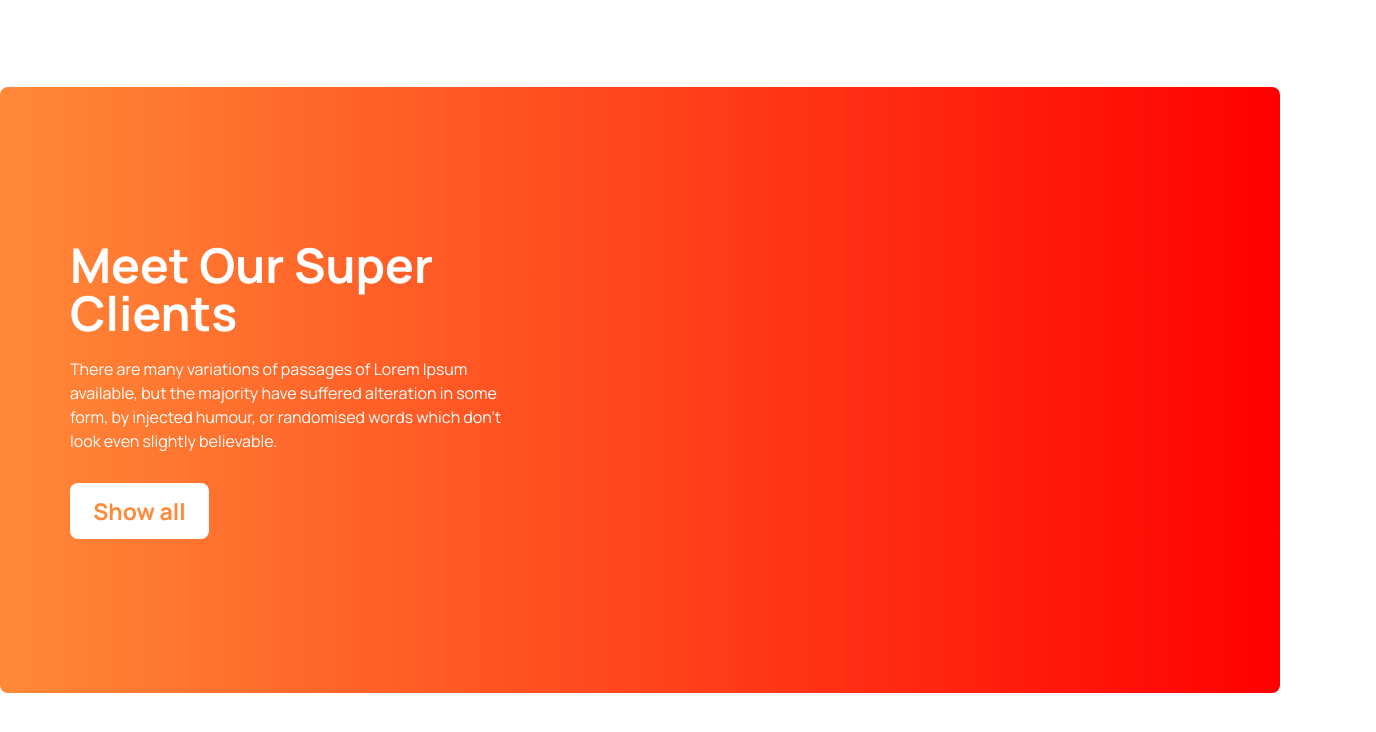
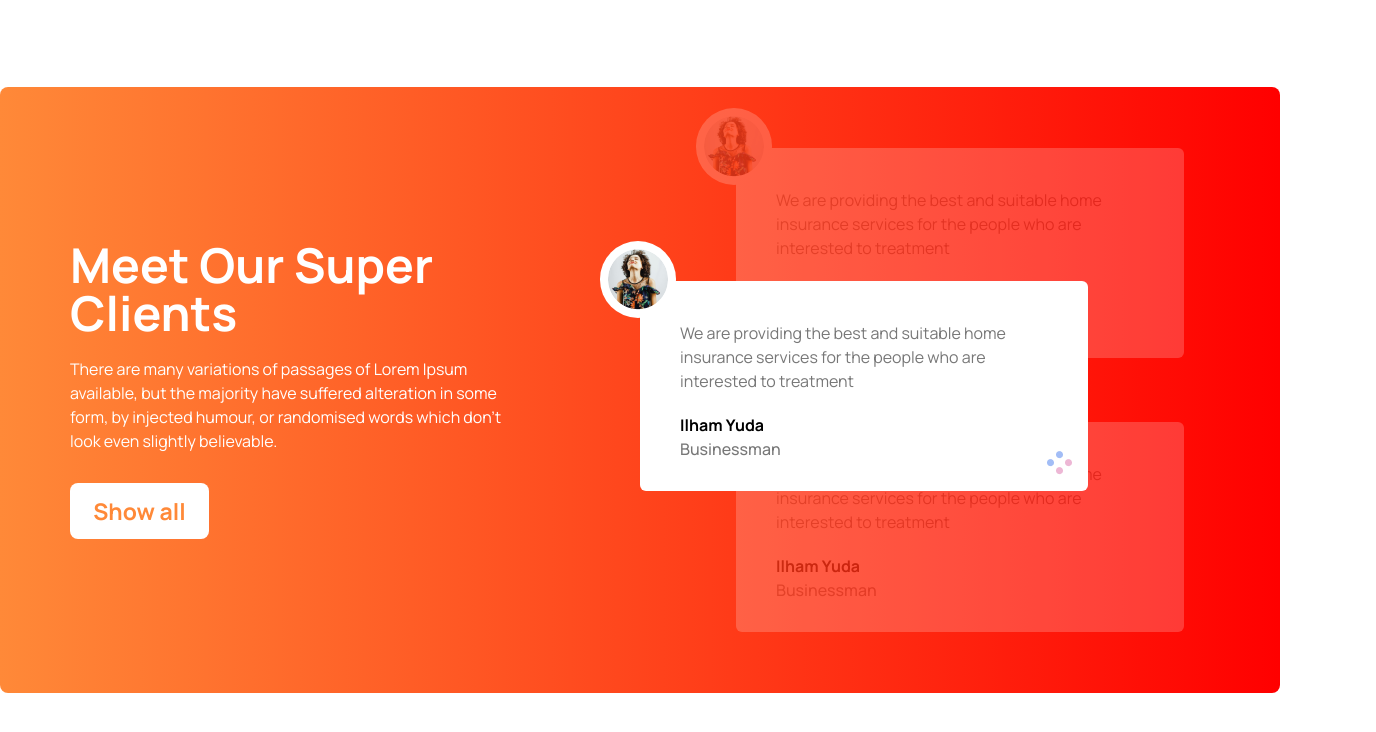
Before and after one commit to kazi-Masum1011/Tea-House, a plain HTML site: page index.html in a window 1280 px wide. Shown: the part 2010-2742 px from the top of the page, 1376 px wide, since content can reach past the window. Before the commit the page ends 2703 px from the top, so only its background shows below. Drawn offline with nearby package versions, Linux system fonts and the light colour scheme.

Commit message:
clients section

```diff
--- a/index.html
+++ b/index.html
@@ -89,15 +89,48 @@
         </div>
       </section>
       <!-- clients  section -->
-       <section class="flex container mx-auto rounded-lg bg-gradient-to-r from-[#ff8938] to-[#ff0000] ">
-        <div class="left-side md:w-1/2  pl-[70px] text-white py-[100px] md:py-[154px]">
+       <section class="flex container mx-auto rounded-lg bg-gradient-to-r from-[#ff8938] to-[#ff0000] mb-[69px] flex-col md:flex-row">
+        <div class="left-side md:w-1/2 md:pl-[70px] text-white py-[100px] md:py-[154px]">
             <h1 class="text-5xl font-bold pb-[20px]">Meet Our Super <br> Clients</h1>
             <p class="w-[80%]">There are many variations of passages of Lorem Ipsum available, but the majority have suffered alteration in some form, by injected humour, or randomised words which don't look even slightly believable. </p>
             <button class="mt-[30px] w-[139px] h-[56px]  text-[#ff8938] bg-white rounded-lg font-bold text-[23px]">Show all</button>
         </div>
 
-        <div class="right-side w-1/2">
-
+        <div class="right-side md:w-1/2 relative ">
+            <!-- card midel -->
+                <div class="absolute top-[32%] z-10 w-full">
+                    <div class="bg-white py-10 pl-10 h-[210px] w-[70%] rounded-md ">
+                        <p class="text-[16px] font-[400] text-[#777777] w-[90%]">We are providing the best and suitable home insurance services for the people who are interested to treatment</p>
+                        <h1 class="font-[700] text-[16px] pt-5">Ilham Yuda</h1>
+                        <h2 class="font-[500] text-[16px] text-[#777777]">Businessman</h2>
+                    </div>
+                    <div class="img absolute -top-[40px] -left-[40px]">
+                        <img src="images/client.png" class="p-2 bg-white rounded-full" alt="">
+                    </div>
+                    <img src="images/circles.png" class="absolute right-52 bottom-4 " alt="">
+                </div>
+            <!-- card top -->
+                <div class="absolute top-[10%] -right-[15%] w-full opacity-20">
+                    <div class="bg-white py-10 pl-10 h-[210px] w-[70%] rounded-md">
+                        <p class="text-[16px] font-[400] text-[#777777] w-[90%]">We are providing the best and suitable home insurance services for the people who are interested to treatment</p>
+                        <h1 class="font-[700] text-[16px] pt-5">Ilham Yuda</h1>
+                        <h2 class="font-[500] text-[16px] text-[#777777]">Businessman</h2>
+                    </div>
+                    <div class="img absolute -top-[40px] -left-[40px] ">
+                        <img src="images/client.png" class="p-2 bg-white rounded-full" alt="">
+                    </div>
+                </div>
+            <!-- card buttom -->
+                <div class="absolute bottom-[10%] -right-[15%] w-full opacity-20">
+                    <div class="bg-white py-10 pl-10 h-[210px] w-[70%] rounded-md ">
+                        <p class="text-[16px] font-[400] text-[#777777] w-[90%]">We are providing the best and suitable home insurance services for the people who are interested to treatment</p>
+                        <h1 class="font-[700] text-[16px] pt-5">Ilham Yuda</h1>
+                        <h2 class="font-[500] text-[16px] text-[#777777]">Businessman</h2>
+                    </div>
+                    <div class="img absolute -top-[40px] -left-[40px]">
+                        <img src="images/client.png" class="p-2 bg-white rounded-full" alt="">
+                    </div>
+                </div>
         </div>
        </section>
 </body>
```
